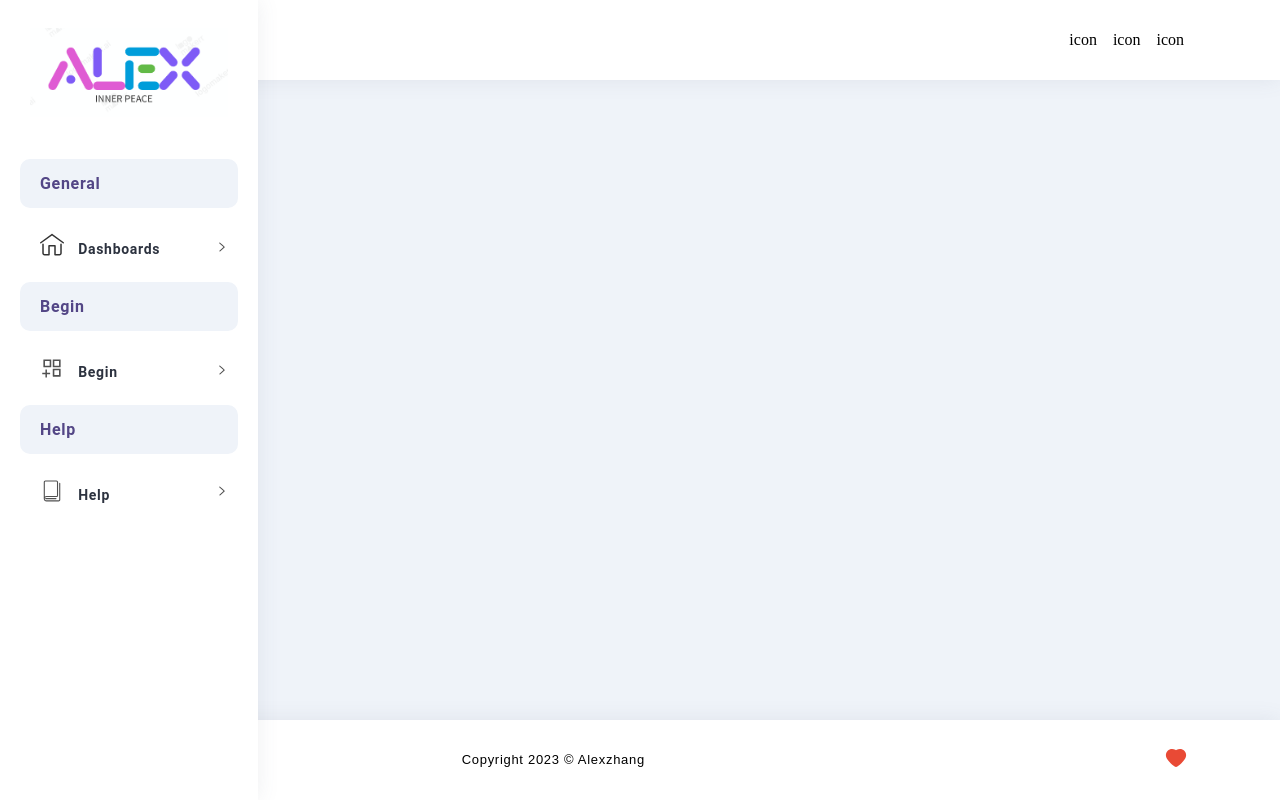
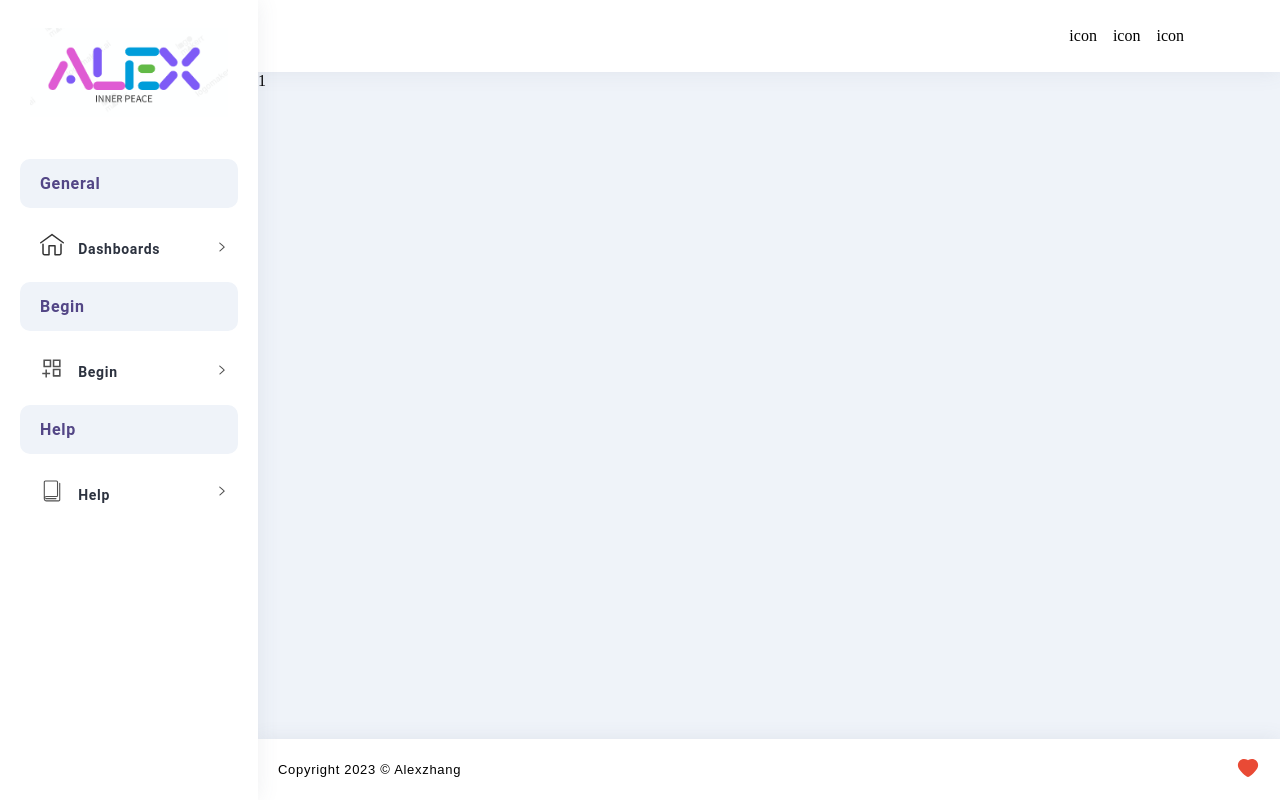
Before and after one commit to Alextt666/English-word, a Vue app: page /Begin in a window 1280 px wide. Built offline with nearby package versions, Linux system fonts and the light colour scheme.

Commit message:
style:主体区域搭建

```diff
--- a/src/App.vue
+++ b/src/App.vue
@@ -47,14 +47,19 @@
         </div>
       </div>
     </div>
+    <div class="page-body">
+      <div style="height: 500px;">1</div>
       <footer class="page-footer">
         <div class="page-footer-row">
-        <div class="page-footer-row-copyright">Copyright 2023 © Alexzhang</div>
+          <div class="page-footer-row-copyright">
+            Copyright 2023 © Alexzhang
+          </div>
           <div class="page-footer-row-icon">
             <img src="./assets/images/heart-fill.svg" alt="" />
           </div>
         </div>
       </footer>
+    </div>
   </div>
 </template>
 <script setup></script>
@@ -63,6 +68,46 @@
 .page-wrapper {
   position: relative;
 }
+
+// 主体区域
+.page-body {
+  margin-top: 4.5rem;
+  margin-left: 258px;
+  min-height: calc(100vh - 4.5rem);
+  position: relative;
+  // 底部版权
+  .page-footer {
+    position: absolute;
+    max-width: 100vw;
+    width: 100%;
+    bottom: 0;
+    z-index: 8;
+    transition: 0.5s;
+    box-shadow: 0 0 20px rgba(89, 102, 122, 0.1);
+    .page-footer-row {
+      width: 100%;
+      height: 3.8rem;
+      display: flex;
+      align-items: center;
+      justify-content: space-between;
+      background-color: $bg-base;
+      font-family: rubik, sans-serif;
+      &-copyright {
+        font-size: 13px;
+        line-height: 1.7;
+        letter-spacing: 0.7px;
+        margin-left: 20px;
+      }
+      &-icon {
+        img {
+          margin-right: 20px;
+          width: 24px;
+        }
+      }
+    }
+  }
+}
+
 // 顶部导航
 .page-header {
   position: fixed;
@@ -74,7 +119,7 @@
   box-shadow: 0 0 20px rgba(89, 102, 122, 0.1);
   .header-wrapper {
     width: 100%;
-    height: 5rem;
+    height: 4.5rem;
     display: flex;
     align-items: center;
     justify-content: flex-end;
@@ -89,7 +134,6 @@
     }
   }
 }
-
 // 侧边栏
 .sidebar-wrapper {
   position: fixed;
@@ -141,36 +185,4 @@
     }
   }
 }
-
-// 底部版权
-.page-footer {
-  position: fixed;
-  max-width: 100vw;
-  width: 100%;
-  bottom: 0;
-  z-index: 8;
-  transition: 0.5s;
-  box-shadow: 0 0 20px rgba(89, 102, 122, 0.1);
-  .page-footer-row {
-    width: calc(100% - 258px);
-    margin-left: 258px;
-    height: 5rem;
-    display: flex;
-    align-items: center;
-    justify-content: space-around;
-    background-color: $bg-base;
-    font-family: rubik, sans-serif;
-    &-copyright {
-      font-size: 13px;
-      line-height: 1.7;
-      letter-spacing: 0.7px;
-    }
-    &-icon {
-      transform: translateX(7rem);
-      img {
-        width: 24px;
-      }
-    }
-  }
-}
 </style>
```
Also changed, not shown: src/views/Begin.vue (added, +13 -0 lines), src/views/Dashbord.vue (added, +13 -0 lines), src/views/Help.vue (added, +13 -0 lines). Lines whose indentation alone changed are shown as unchanged.
